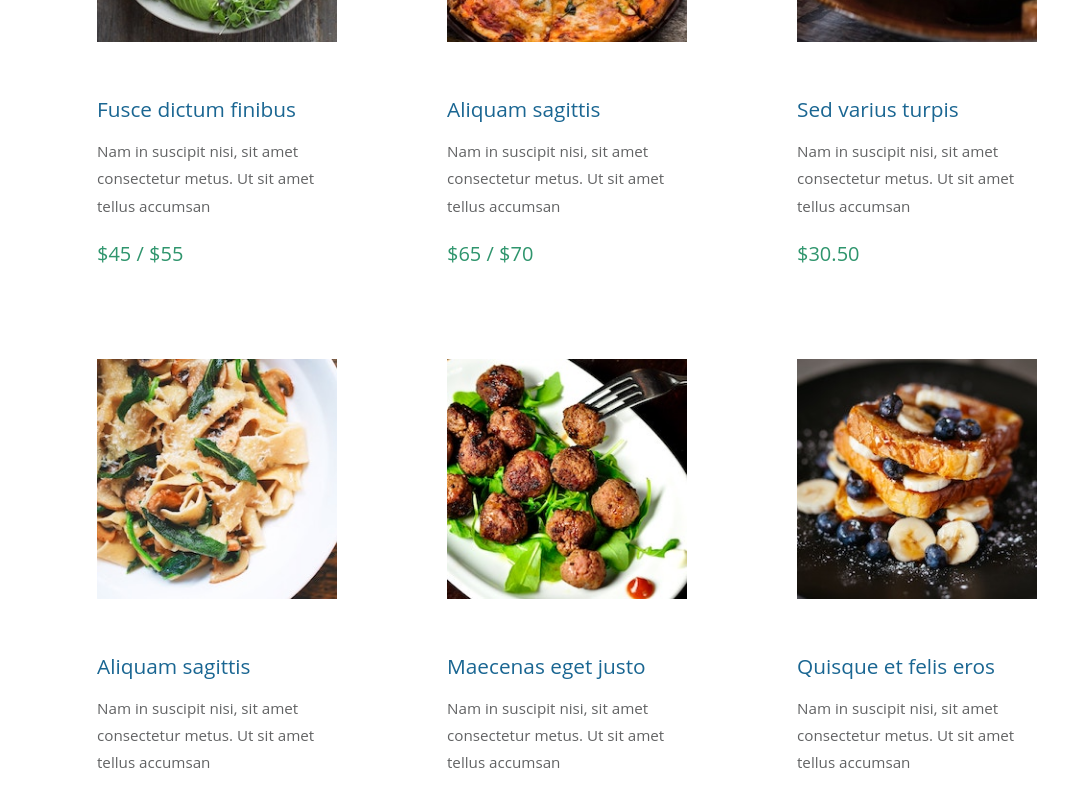
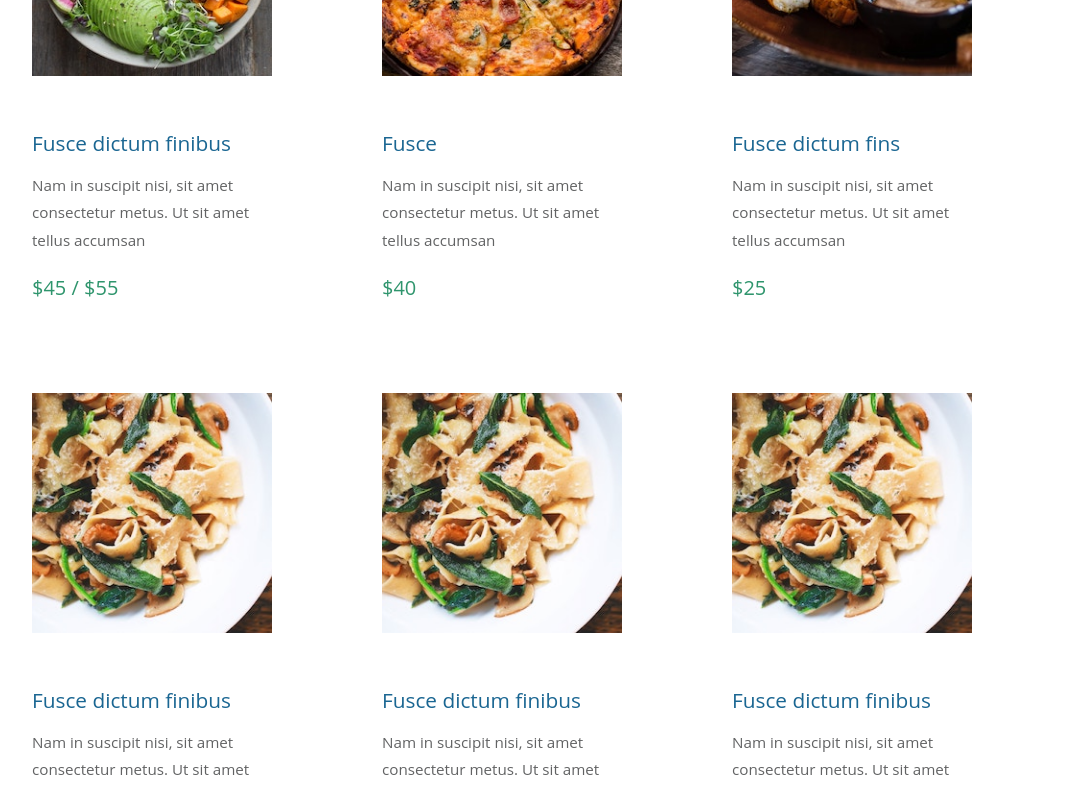
Before and after one commit to Arshak22/First-Web-Home-Page, a React (Create React App) app in the folder react-app/: page / in a window 1280 px wide. Shown: the part 1080-1869 px from the top of the page, without its empty margins (73-1141 px from the left). Built offline with nearby package versions, Linux system fonts and the light colour scheme.

Commit message:
With Object

```diff
--- a/react-app/src/Components/MainSection/index.jsx
+++ b/react-app/src/Components/MainSection/index.jsx
@@ -14,16 +14,121 @@ import Pizza8 from '../../assets/images/pizza-8.jpg';
 import Mirg from "../../assets/images/section-image.jpg";
 
 class MainSection extends Component {
-    hideGallery = (e) => {
-        let options = document.getElementsByClassName('option');
-        let gallery = document.getElementsByClassName('gallery');
-        for(let i = 0; i < 3; i++) {
-            gallery[i].classList.add('hidden');
-            options[i].classList.remove('active');
+    constructor(props) {
+        super(props);
+        this.state = {
+            list: [
+                {
+                    img: Pizza1,
+                    title: "Fusce dictum finibus",
+                    decription: "Nam in suscipit nisi, sit amet consectetur metus. Ut sit amet tellus accumsan",
+                    price: "$45 / $55",
+                    type: "pizza"
+                },
+                {
+                    img: Pizza2,
+                    title: "Fusce",
+                    decription: "Nam in suscipit nisi, sit amet consectetur metus. Ut sit amet tellus accumsan",
+                    price: "$40",
+                    type: "pizza"
+                },
+                {
+                    img: Pizza3,
+                    title: "Fusce dictum fins",
+                    decription: "Nam in suscipit nisi, sit amet consectetur metus. Ut sit amet tellus accumsan",
+                    price: "$25",
+                    type: "pizza"
+                },
+                {
+                    img: Pizza4,
+                    title: "Fusce dictum finibus",
+                    decription: "Nam in suscipit nisi, sit amet consectetur metus. Ut sit amet tellus accumsan",
+                    price: "$15",
+                    type: "pizza"
+                },
+                {
+                    img: Pizza4,
+                    title: "Fusce dictum finibus",
+                    decription: "Nam in suscipit nisi, sit amet consectetur metus. Ut sit amet tellus accumsan",
+                    price: "$15",
+                    type: "pizza"
+                },
+                {
+                    img: Pizza4,
+                    title: "Fusce dictum finibus",
+                    decription: "Nam in suscipit nisi, sit amet consectetur metus. Ut sit amet tellus accumsan",
+                    price: "$15",
+                    type: "pizza"
+                },
+                {
+                    img: Pizza5,
+                    title: "Fusce dictum",
+                    decription: "Nam in suscipit nisi, sit amet consectetur metus. Ut sit amet tellus accumsan",
+                    price: "$45 / $55",
+                    type: "salad"
+                },
+                {
+                    img: Pizza6,
+                    title: "Fusce dictum",
+                    decription: "Nam in suscipit nisi, sit amet consectetur metus. Ut sit amet tellus accumsan",
+                    price: "$45 / $55",
+                    type: "salad"
+                },
+                {
+                    img: Pizza7,
+                    title: "Fusce dictum",
+                    decription: "Nam in suscipit nisi, sit amet consectetur metus. Ut sit amet tellus accumsan",
+                    price: "$45 / $55",
+                    type: "salad"
+                },
+                {
+                    img: Pizza8,
+                    title: "Fusce dictum",
+                    decription: "Nam in suscipit nisi, sit amet consectetur metus. Ut sit amet tellus accumsan",
+                    price: "$45 / $55",
+                    type: "salad"
+                },
+                {
+                    img: Pizza4,
+                    title: "Fusce dictum",
+                    decription: "Nam in suscipit nisi, sit amet consectetur metus. Ut sit amet tellus accumsan",
+                    price: "$45 / $55",
+                    type: "noodle"
+                },
+                {
+                    img: Pizza2,
+                    title: "Fusce dictum",
+                    decription: "Nam in suscipit nisi, sit amet consectetur metus. Ut sit amet tellus accumsan",
+                    price: "$45 / $55",
+                    type: "noodle"
+                },
+                {
+                    img: Pizza1,
+                    title: "Fusce dictum",
+                    decription: "Nam in suscipit nisi, sit amet consectetur metus. Ut sit amet tellus accumsan",
+                    price: "$45 / $55",
+                    type: "noodle"
+                },
+                {
+                    img: Pizza3,
+                    title: "Fusce dictum",
+                    decription: "Nam in suscipit nisi, sit amet consectetur metus. Ut sit amet tellus accumsan",
+                    price: "$45 / $55",
+                    type: "noodle"
+                }
+            ],
+            active: null,
+            filterList: []
         }
-        let j = e.target.id;
-        gallery[j].classList.remove('hidden');
-        options[j].classList.add('active');
+    }
+
+    componentDidMount() {
+        this.filterOptions("pizza");
+    }
+
+    filterOptions = (a) => {
+        this.setState({filterList: this.state.list.filter(x => x.type === a)});
+        this.setState({active: a});
     }
 
     render() {
@@ -31,39 +136,14 @@ class MainSection extends Component {
             <div className='main'>
                 <Welcome />
                 <div className='buttons'>
-                    <button className='option btn1' id='0' onClick={this.hideGallery}>Pizza</button>
-                    <button className='option btn1' id='1' onClick={this.hideGallery}>Salad</button>
-                    <button className='option btn1' id='2' onClick={this.hideGallery}>Noodle</button>
+                    <button className={`btn1 ${this.state.active === "pizza" ? "active": null}`} onClick={()=>this.filterOptions("pizza")}>Pizza</button>
+                    <button className={`btn1 ${this.state.active === "salad" ? "active": null}`} onClick={()=>this.filterOptions("salad")}>Salad</button>
+                    <button className={`btn1 ${this.state.active === "noodle" ? "active": null}`} onClick={()=>this.filterOptions("noodle")}>Noodle</button>
                 </div>
-                <div className='gallery pizzaGallery'>
-                    <GalleryArticle img={Pizza1} title="Fusce dictum finibus" text="Nam in suscipit nisi, sit amet consectetur metus. Ut sit amet tellus accumsan" price="$45 / $55"/>
-                    <GalleryArticle img={Pizza2} title="Aliquam sagittis" text="Nam in suscipit nisi, sit amet consectetur metus. Ut sit amet tellus accumsan" price="$65 / $70"/>
-                    <GalleryArticle img={Pizza3} title="Sed varius turpis" text="Nam in suscipit nisi, sit amet consectetur metus. Ut sit amet tellus accumsan" price="$30.50"/>
-                    <GalleryArticle img={Pizza4} title="Aliquam sagittis" text="Nam in suscipit nisi, sit amet consectetur metus. Ut sit amet tellus accumsan" price="$25.50"/>
-                    <GalleryArticle img={Pizza5} title="Maecenas eget justo" text="Nam in suscipit nisi, sit amet consectetur metus. Ut sit amet tellus accumsan" price="$80.50"/>
-                    <GalleryArticle img={Pizza6} title="Quisque et felis eros" text="Nam in suscipit nisi, sit amet consectetur metus. Ut sit amet tellus accumsan" price="$20 / $40 / $60"/>
-                    <GalleryArticle img={Pizza7} title="Sed ultricies dui" text="Nam in suscipit nisi, sit amet consectetur metus. Ut sit amet tellus accumsan" price="$94"/>
-                    <GalleryArticle img={Pizza8} title="Donec porta consequat" text="Nam in suscipit nisi, sit amet consectetur metus. Ut sit amet tellus accumsan" price="$15"/>
-                </div>
-                <div className='gallery saladGallery hidden'>
-                    <GalleryArticle img={Pizza4} title="Salad Menu One" text="Proin eu velit egestas, viverra sapien eget, consequat nunc. Vestibulum tristique" price="$25"/>
-                    <GalleryArticle img={Pizza3} title="Second Title Salad" text="Proin eu velit egestas, viverra sapien eget, consequat nunc. Vestibulum tristique" price="$30"/>
-                    <GalleryArticle img={Pizza5} title="Third Salad Item" text="Proin eu velit egestas, viverra sapien eget, consequat nunc. Vestibulum tristique" price="$45"/>
-                    <GalleryArticle img={Pizza1} title="Superior Salad" text="Proin eu velit egestas, viverra sapien eget, consequat nunc. Vestibulum tristique" price="$50"/>
-                    <GalleryArticle img={Pizza8} title="Sed ultricies dui" text="Proin eu velit egestas, viverra sapien eget, consequat nunc. Vestibulum tristique" price="$55 / $60"/>
-                    <GalleryArticle img={Pizza7} title="Maecenas eget justo" text="Proin eu velit egestas, viverra sapien eget, consequat nunc. Vestibulum tristique" price="$75"/>
-                    <GalleryArticle />
-                    <GalleryArticle />
-                </div>
-                <div className='gallery noodleGallery hidden'>
-                    <GalleryArticle img={Pizza8} title="Noodle One" text="Orci varius natoque penatibus et magnis dis parturient montes, nascetur ridiculus mus." price="$12.50"/>
-                    <GalleryArticle img={Pizza7} title="Noodle Second" text="Orci varius natoque penatibus et magnis dis parturient montes, nascetur ridiculus mus." price="$15.50"/>
-                    <GalleryArticle img={Pizza6} title="Third Soft Noodle" text="Orci varius natoque penatibus et magnis dis parturient montes, nascetur ridiculus mus." price="$20.50"/>
-                    <GalleryArticle img={Pizza5} title="Aliquam sagittis" text="Orci varius natoque penatibus et magnis dis parturient montes, nascetur ridiculus mus." price="$30.25"/>
-                    <GalleryArticle img={Pizza4} title="Maecenas eget justo" text="Orci varius natoque penatibus et magnis dis parturient montes, nascetur ridiculus mus." price="$35.50"/>
-                    <GalleryArticle img={Pizza3} title="Quisque et felis eros" text="Orci varius natoque penatibus et magnis dis parturient montes, nascetur ridiculus mus." price="$40.50"/>
-                    <GalleryArticle />
-                    <GalleryArticle />
+                <div className='gallery'>
+                    {this.state.filterList.map((elem, index)=> {
+                        return <GalleryArticle key={index} img={elem.img} title={elem.title} text={elem.decription} price={elem.price}/>
+                    })}
                 </div>
                 <Section image={Mirg} title="Maecenas nulla neque" text="Phasellus dui velit, feugiat sed elit ut, facilisis aliquam metus. Ut id bibendum erat. Lorem ipsum dolor sit amet, consectetur adipiscing elit. Maecenas interdum porttitor imperdiet. Integer facilisis." btnText="Read More" />
             </div>
--- a/react-app/src/Components/MainSection/style.css
+++ b/react-app/src/Components/MainSection/style.css
@@ -7,6 +7,7 @@
     display: flex;
     justify-content: center;
     align-items: center;
+    margin-top: 50px;
 }
 
 .btn1 {
@@ -25,10 +26,11 @@
 }
 
 .gallery {
+    margin-left: 50px;
+    margin-right: 50px;
     margin-top: 25px;
     display: flex;
     flex-wrap: wrap;
-    justify-content: center;
 }
 
 .hidden {
```
